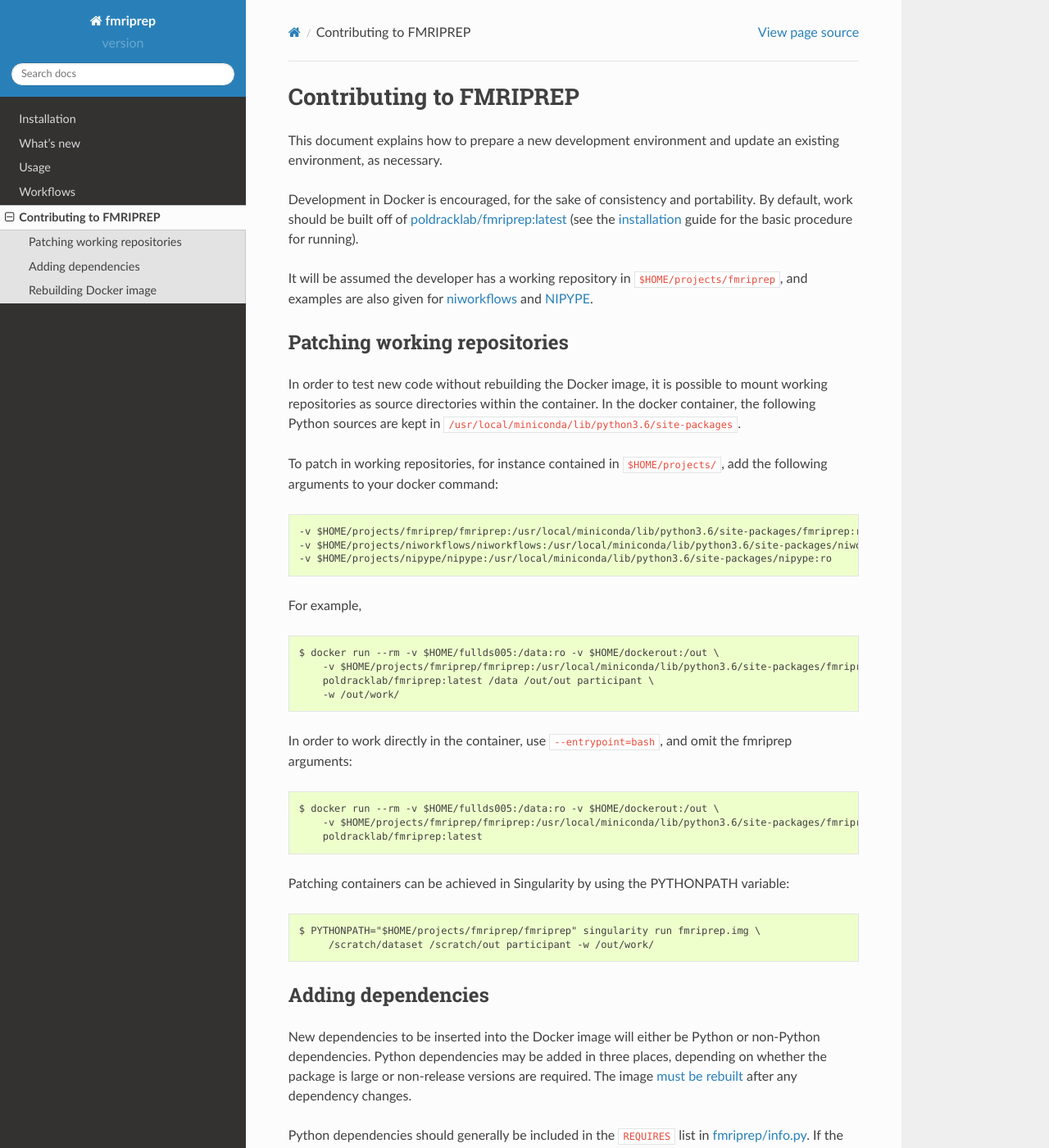
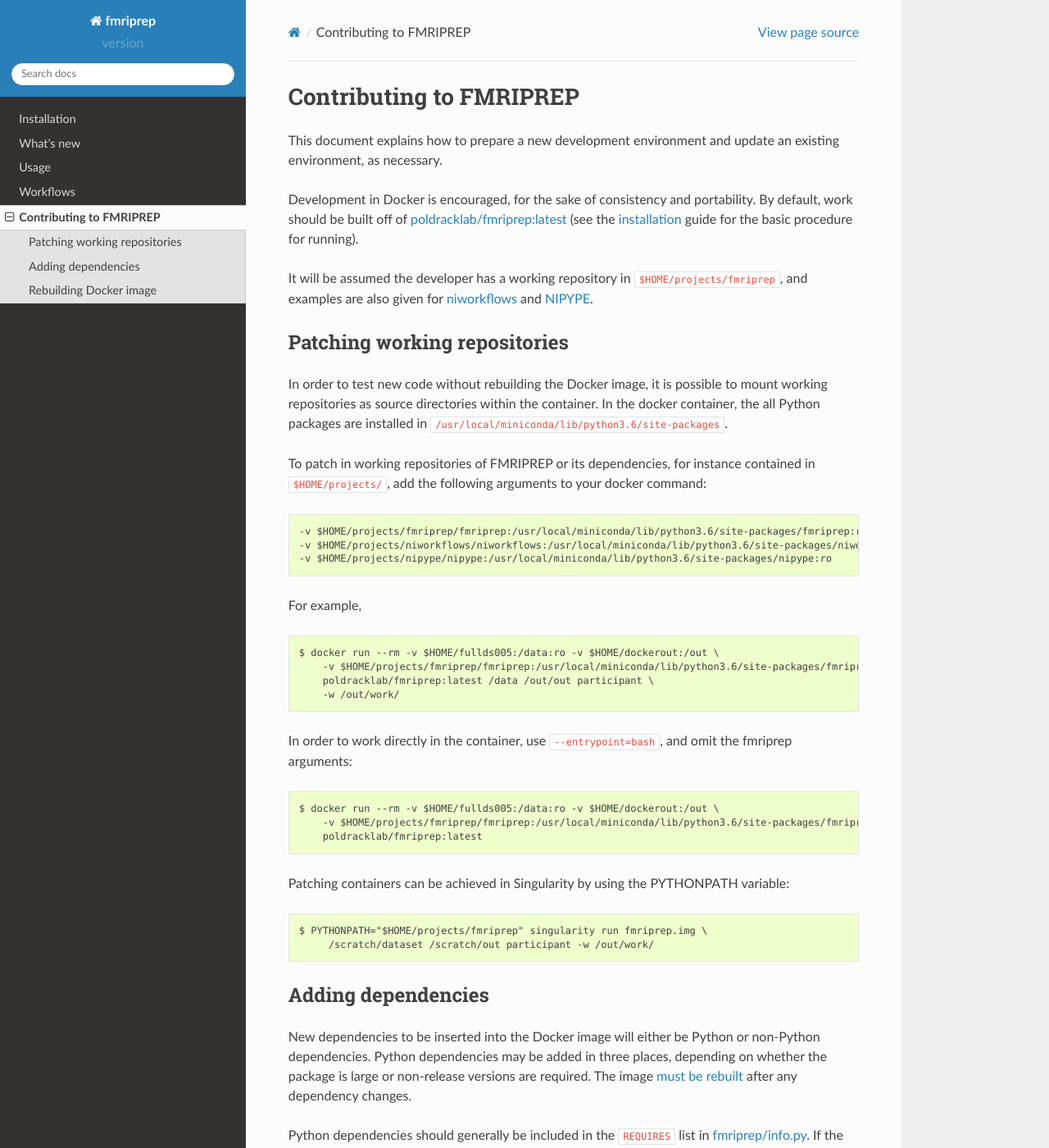
Before and after one commit to yohanchatelain/fmriprep, a Sphinx documentation site: the page built from docs/contributors.rst, in a window 1280 px wide and 1400 px high. Shown: the whole window at 82% size. Built offline with Sphinx 7.4.7 and the Read the Docs theme 2.0.0, drawn with Linux system fonts in a browser that asks for light colours; the version number could not be read and is left out.

Commit message:
including effigies suggestions

```diff
--- a/docs/contributors.rst
+++ b/docs/contributors.rst
@@ -23,11 +23,12 @@ Patching working repositories
 In order to test new code without rebuilding the Docker image, it is
 possible to mount working repositories as source directories within the
 container.
-In the docker container, the following Python sources are kept in
+In the docker container, the all Python packages are installed in
 ``/usr/local/miniconda/lib/python3.6/site-packages``.
 
-To patch in working repositories, for instance contained in
-``$HOME/projects/``, add the following arguments to your docker command: ::
+To patch in working repositories of FMRIPREP or its dependencies, for instance
+contained in ``$HOME/projects/``, add the following arguments to your docker
+command: ::
 
     -v $HOME/projects/fmriprep/fmriprep:/usr/local/miniconda/lib/python3.6/site-packages/fmriprep:ro
     -v $HOME/projects/niworkflows/niworkflows:/usr/local/miniconda/lib/python3.6/site-packages/niworkflows:ro
```
Also changed, not shown: other parts of docs/contributors.rst (+1 -1 lines).
